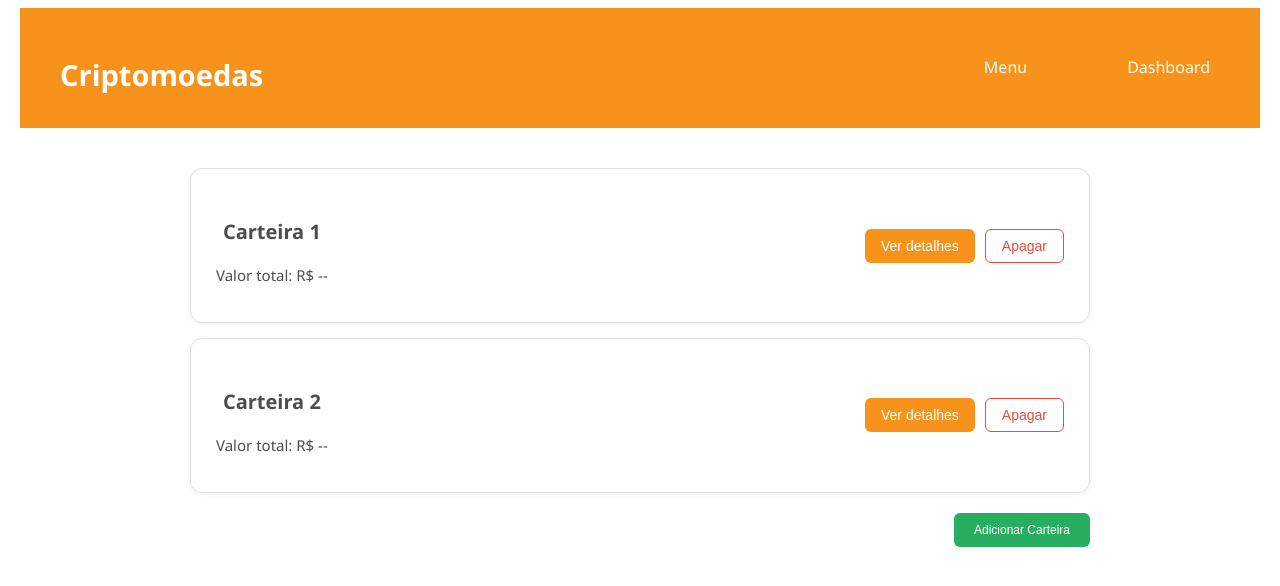
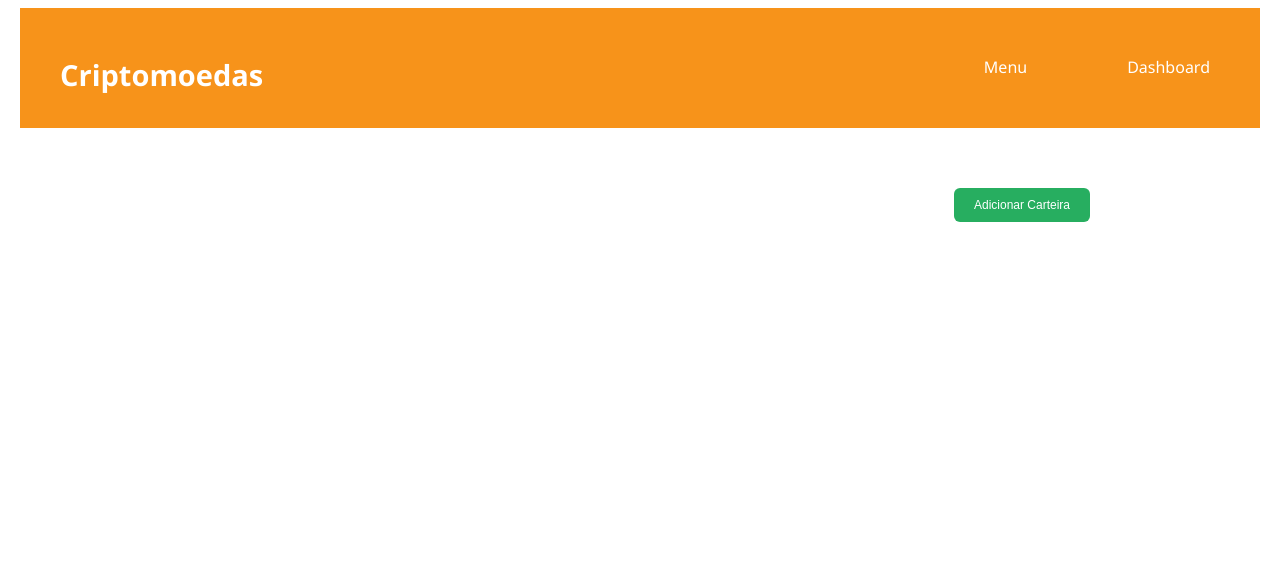
Before and after one commit to arthurnsc/livecoin, a Flask app: page /carteira in a window 1280 px wide. Shown: the top 586 px of the page. Run offline with Flask 3, Linux system fonts and the light colour scheme; data that the repository does not hold is empty.

Commit message:
feat: renderiza carteiras salvas dinamicamente

```diff
--- a/frontend/static/js/carteira.js
+++ b/frontend/static/js/carteira.js
@@ -1,7 +1,41 @@
 let moedasCarteira = [];
 const divMoedasAdd = document.getElementById('div-moedas-adicionadas');
+const overlaycarteira = document.getElementById('overlay-modal');
+const seccarteira = document.getElementById('carteiras')
 
-const overlaycarteira = document.getElementById('overlay-modal');
+
+function carregarCarteiras() {
+    seccarteira.innerHTML = '';
+    fetch('/carteiras')
+    .then(resposta => resposta.json())
+    .then(carteiras => {
+        carteiras.forEach(carteira => {
+            seccarteira.innerHTML += `
+            <article class="carteira">
+                <div class="info-carteira">
+                    <h4 class="h4-carteira">${carteira.nome}</h4>
+                    <p class="p-carteira">Valor total: x</p>
+                </div>
+                <div class="acoes-carteira">
+                    <button class="btn-detalhes">Ver detalhes</button>
+                    <button class="btn-apagar">Apagar</button>
+                </div>
+            </article>
+            `;
+        });
+
+        document.querySelectorAll('.btn-detalhes').forEach(button => {
+            button.addEventListener('click', () => {
+                overlaydetalhes.style.display = 'flex';
+            });
+        });
+    })
+    .catch(erro => {
+        console.error('Erro', erro);
+    });
+}
+carregarCarteiras()
+
 
 document.getElementById('btn-adicionar').addEventListener('click', () => {
     overlaycarteira.style.display = 'flex';
@@ -15,19 +49,11 @@ document.querySelectorAll('.btn-fechar-modal').forEach(button => {
 
 const overlaydetalhes = document.getElementById('overlay-modal-detalhes')
 
-document.querySelectorAll('.btn-detalhes').forEach(button => {
-    button.addEventListener('click', () => {
-        overlaydetalhes.style.display = 'flex';
-    });
-});
-
 document.querySelectorAll('.btn-fechar-modal').forEach(button => {
     button.addEventListener('click', () => {
         overlaydetalhes.style.display = 'none';
     });
 });
-
-
 
 function atualizarListaMoedas() {
     divMoedasAdd.innerHTML = '';
@@ -69,11 +95,8 @@ addCripto.addEventListener('click', () => {
 
 
 document.getElementById('btn-salvar').addEventListener('click', adicionarCarteira);
-
 function adicionarCarteira() {
-
     const nomeCarteira = document.getElementById('nome-carteira').value;
-
     if (nomeCarteira && moedasCarteira.length >= 1) {
 
         const novaCarteira = {
@@ -89,15 +112,13 @@ function adicionarCarteira() {
         .then(resposta => resposta.json())
         .then(dados => {
             console.log(dados);
+            carregarCarteiras()
         })
         .catch(erro => {
             console.error('Erro ao salvar carteira:', erro);
         });
 
-
-        alert('Carteira adicionada');
         moedasCarteira = [];
-        atualizarListaMoedas()
         overlaycarteira.style.display = 'none';
         document.getElementById('nome-carteira').value = '';
         document.getElementById('btn-quantidade').value = '';
--- a/frontend/templates/carteira.html
+++ b/frontend/templates/carteira.html
@@ -18,31 +18,7 @@
     </header>
     <main>
 
-        <section id="carteiras">
-
-            <article class="carteira">
-                <div class="info-carteira">
-                    <h4 class="h4-carteira">Carteira 1</h4>
-                    <p class="p-carteira">Valor total: R$ --</p>
-                </div>
-                <div class="acoes-carteira">
-                    <button class="btn-detalhes">Ver detalhes</button>
-                    <button class="btn-apagar">Apagar</button>
-                </div>
-            </article>
-
-            <article class="carteira">
-                <div class="info-carteira">
-                    <h4 class="h4-carteira">Carteira 2</h4>
-                    <p class="p-carteira">Valor total: R$ --</p>
-                </div>
-                <div class="acoes-carteira">
-                    <button class="btn-detalhes">Ver detalhes</button>
-                    <button class="btn-apagar">Apagar</button>
-                </div>
-            </article>
-
-        </section>
+        <section id="carteiras"></section>
 
         <section id="adicionar-carteira">
             <button id="btn-adicionar">Adicionar Carteira</button>
```
